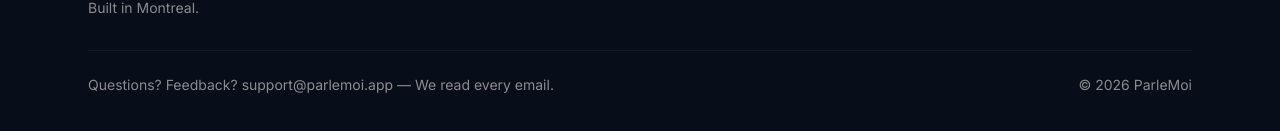
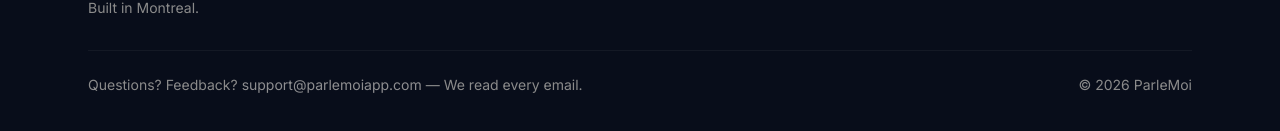
Before and after one commit to braybot1632/parlemoi-site, a Vue app: page / in a window 1280 px wide. Shown: the part 8316-8447 px from the top of the page. Built offline with nearby package versions, Linux system fonts and the light colour scheme.

Commit message:
Update support email to support@parlemoiapp.com
Co-Authored-By: Claude Opus 4.6 (1M context) <noreply@anthropic.com>

```diff
--- a/src/components/AppFooter.vue
+++ b/src/components/AppFooter.vue
@@ -18,12 +18,12 @@ import LogoFullLight from './brand/LogoFullLight.vue'
           <router-link to="/privacy" class="text-text-muted hover:text-text-light transition-colors">Privacy</router-link>
           <router-link to="/terms" class="text-text-muted hover:text-text-light transition-colors">Terms</router-link>
           <router-link to="/eula" class="text-text-muted hover:text-text-light transition-colors">EULA</router-link>
-          <a href="mailto:support@parlemoi.app" class="text-text-muted hover:text-text-light transition-colors">Contact</a>
+          <a href="mailto:support@parlemoiapp.com" class="text-text-muted hover:text-text-light transition-colors">Contact</a>
         </nav>
       </div>
 
       <div class="mt-8 pt-6 border-t border-white/5 flex flex-col sm:flex-row justify-between gap-4 text-sm text-text-muted">
-        <p>Questions? Feedback? <a href="mailto:support@parlemoi.app" class="text-text-light/60 hover:text-text-light transition-colors">support@parlemoi.app</a> — We read every email.</p>
+        <p>Questions? Feedback? <a href="mailto:support@parlemoiapp.com" class="text-text-light/60 hover:text-text-light transition-colors">support@parlemoiapp.com</a> — We read every email.</p>
         <p>&copy; 2026 ParleMoi</p>
       </div>
     </div>
```
